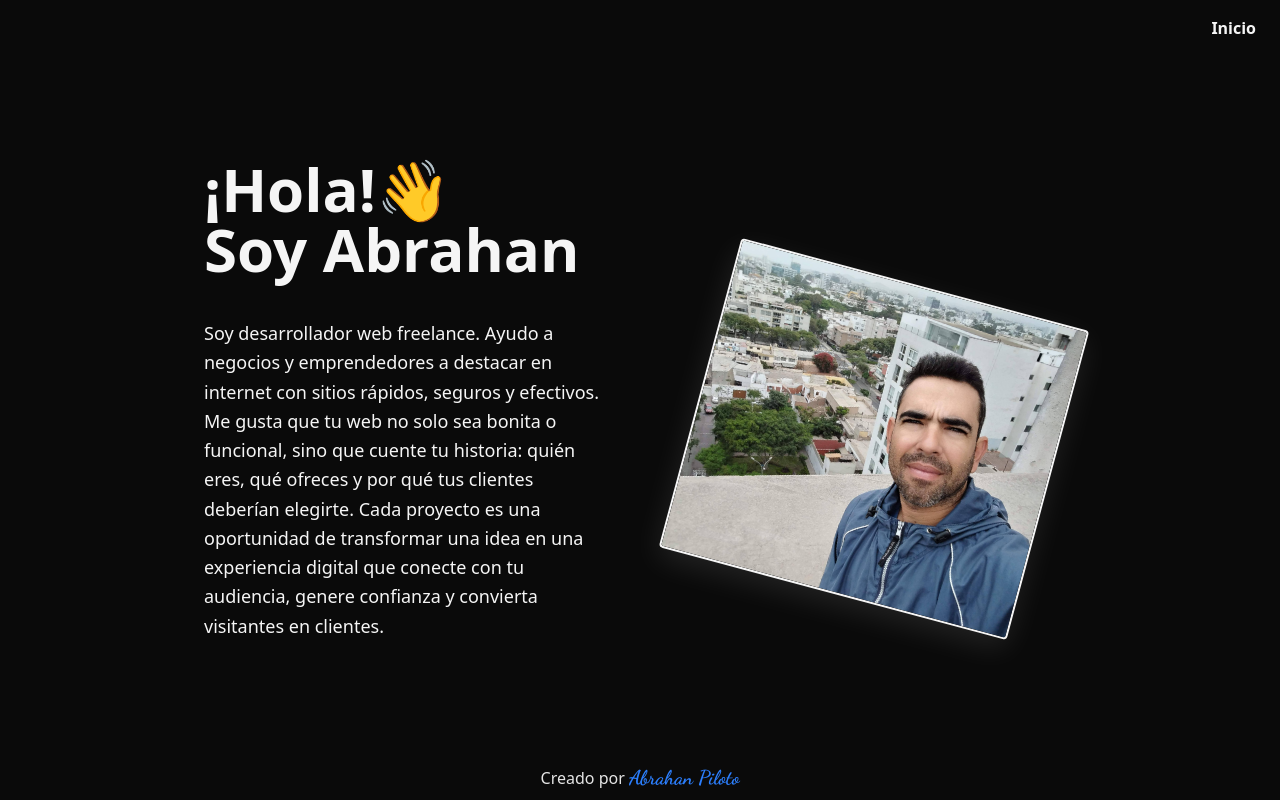
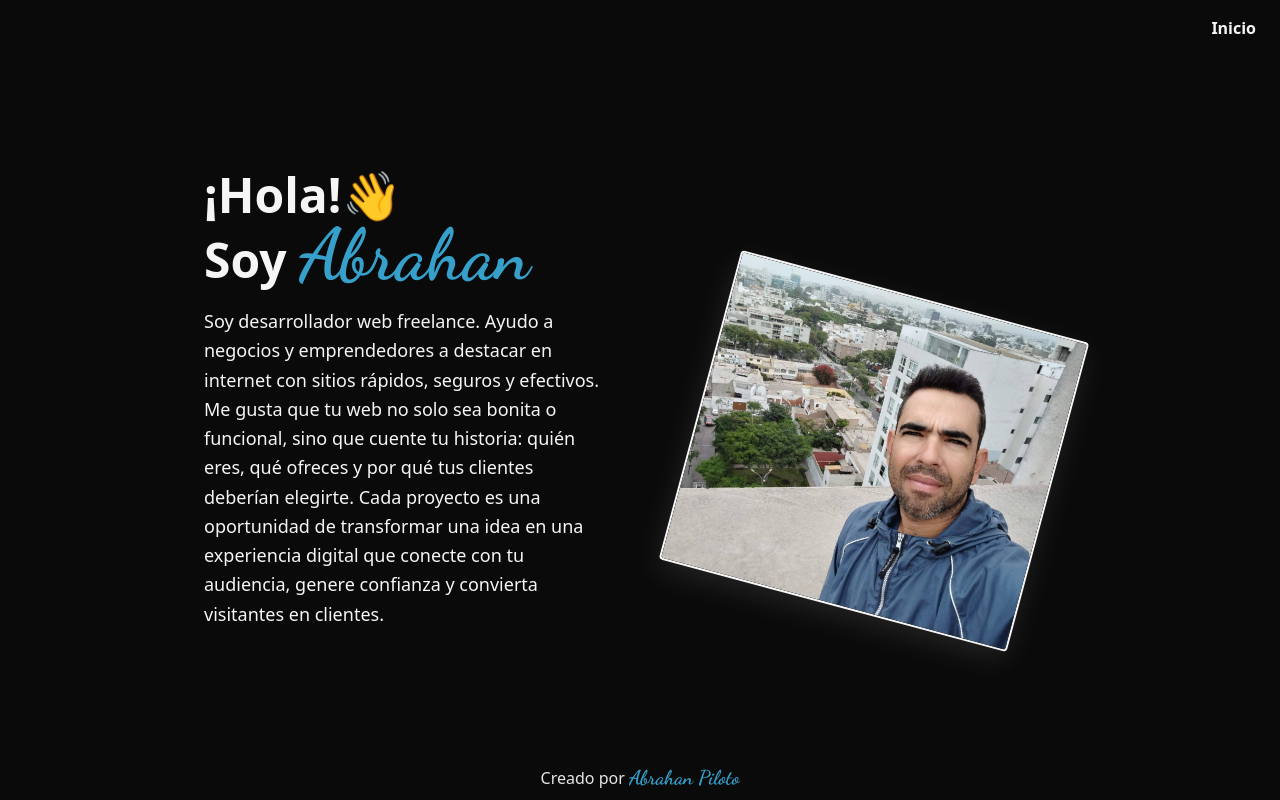
Before and after one commit to Abrahanpiloto/new-portfolio, a React (Vite) app: page /sobre-mi in a window 1280 px wide. Built offline with nearby package versions, Linux system fonts and the light colour scheme.

Commit message:
cambio de colores en textos

```diff
--- a/src/components/Aboutme.jsx
+++ b/src/components/Aboutme.jsx
@@ -9,10 +9,16 @@ const AboutMe = () => {
       </div>
       <div className="flex flex-col-reverse lg:flex-row items-center lg:items-start gap-6 lg:gap-16 max-w-6xl">
         <div className="lg:w-1/2">
-          <h1 className="lg:text-6xl text-4xl font-bold mb-4 text-center lg:text-left">
-            ¡Hola!<span>👋</span> <br /> Soy Abrahan
+          <h1 className="lg:text-5xl text-4xl font-bold mb-4 text-center lg:text-left">
+            ¡Hola!<span>👋</span> <br /> Soy{" "}
+            <span
+              className="text-[#36A0CA] text-7xl"
+              style={{ fontFamily: "Dancing Script, cursive" }}
+            >
+              Abrahan
+            </span>
           </h1>
-          <br />
+          {/* <br /> */}
           <p className="max-w-md text-center lg:text-left leading-relaxed text-lg">
             Soy desarrollador web freelance. Ayudo a negocios y emprendedores a
             destacar en internet con sitios rápidos, seguros y efectivos. Me
--- a/src/components/Footer.jsx
+++ b/src/components/Footer.jsx
@@ -8,7 +8,7 @@ const Footer = () => {
           Creado por{" "}
           <span
             style={{ fontFamily: "Dancing Script, cursive" }}
-            className="text-xl text-blue-500 dark:text-blue-500 font-bold"
+            className="text-xl text-blue-500 dark:text-[#36A0CA] font-bold"
           >
             Abrahan Piloto
           </span>{" "}
--- a/src/components/Welcome.jsx
+++ b/src/components/Welcome.jsx
@@ -112,7 +112,7 @@ const Link = ({ heading, imgSrc, subheading, href }) => {
             </motion.span>
           ))}
         </motion.span>
-        <span className="relative z-10 mt-2 block text-lg dark:text-neutral-500 transition-colors duration-500 dark:group-hover:text-blue-500 group-hover:text-blue-600">
+        <span className="relative z-10 mt-2 block text-lg dark:text-neutral-500 transition-colors duration-500 dark:group-hover:text-[#36A0CA] group-hover:text-blue-600">
           {subheading}
         </span>
       </div>
```
